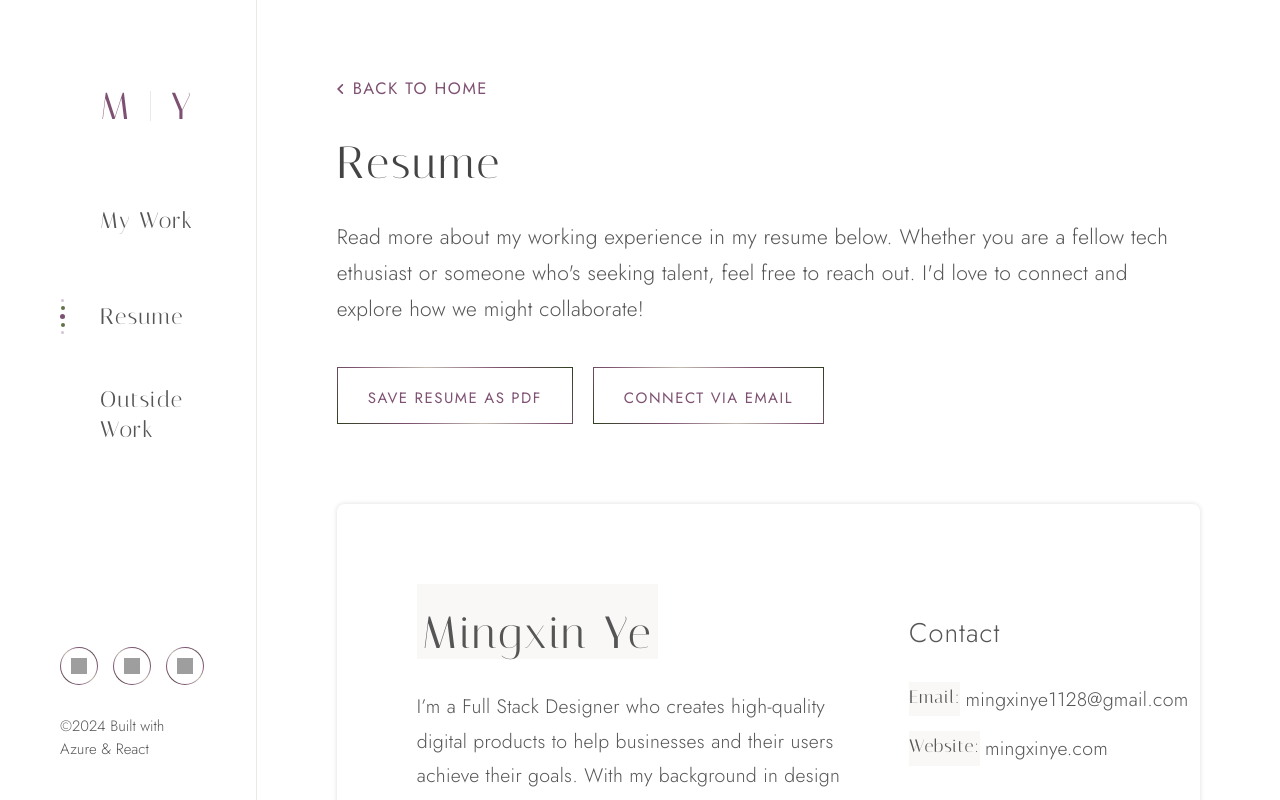
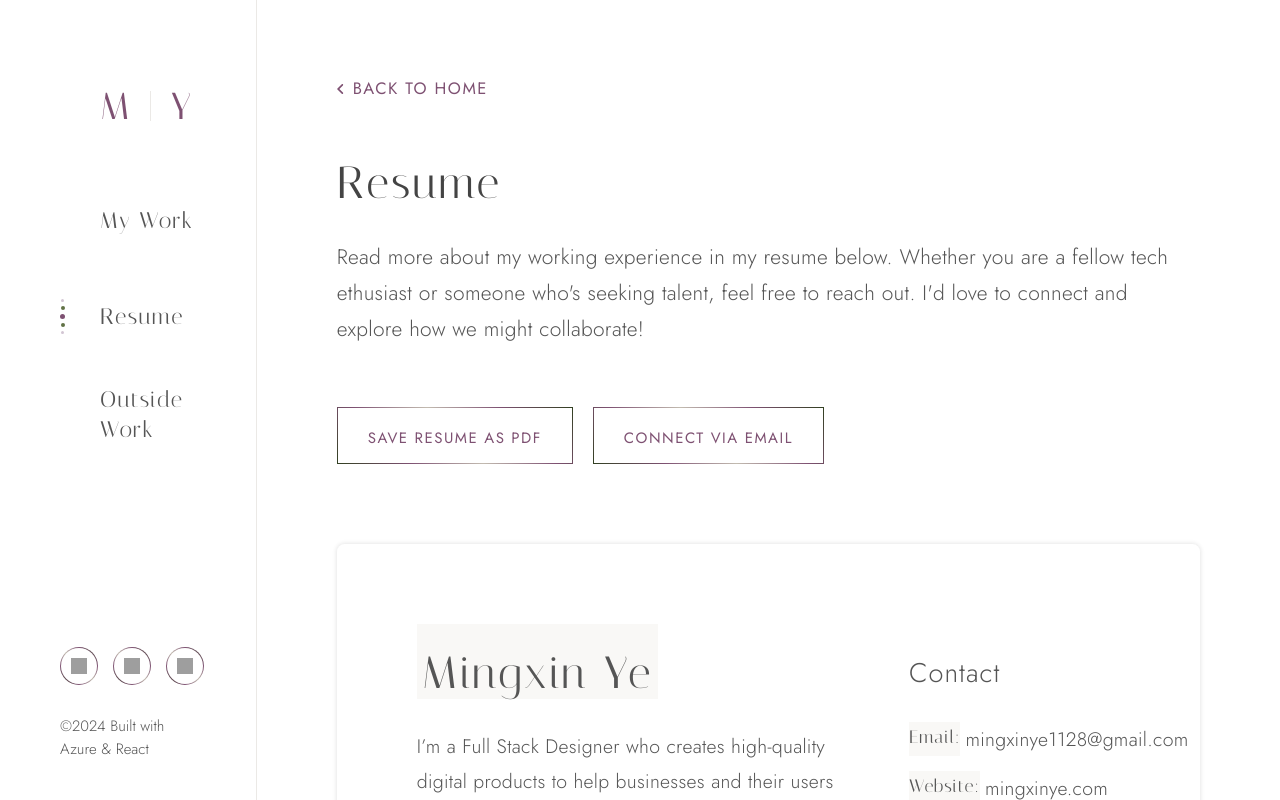
Before and after one commit to himonoye/design-portfolio, a React app: page /resume in a window 1280 px wide. Built offline with nearby package versions, Linux system fonts and the light colour scheme; grey boxes are pictures that could not be loaded.

Commit message:
fix hero spacing

```diff
--- a/src/styles/layout.css
+++ b/src/styles/layout.css
@@ -41,7 +41,7 @@
     display: flex;
     flex-direction: column;
     padding: var(--container-padding);
-    gap: var(--spacing-40);
+    gap: var(--spacing-60);
     z-index: 1000;
     /* border-bottom: 1px solid var(--border-divider); */
 }
--- a/src/styles/portfolioProject.css
+++ b/src/styles/portfolioProject.css
@@ -7,7 +7,7 @@
 .project-heading-container {
     display: flex;
     flex-direction: column;
-    gap: var(--spacing-20);
+    gap: var(--spacing-30);
     padding: 0 0 0 var(--spacing-80);
 }
 
```
